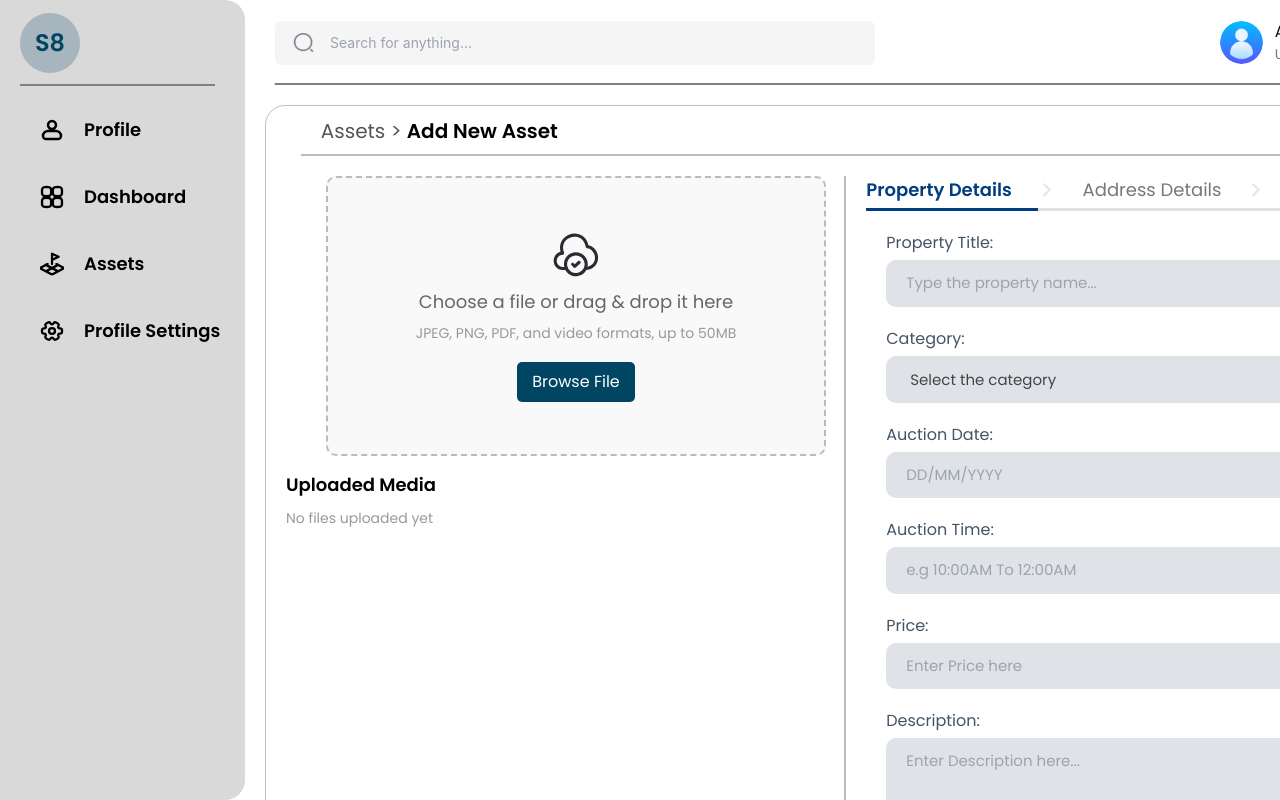
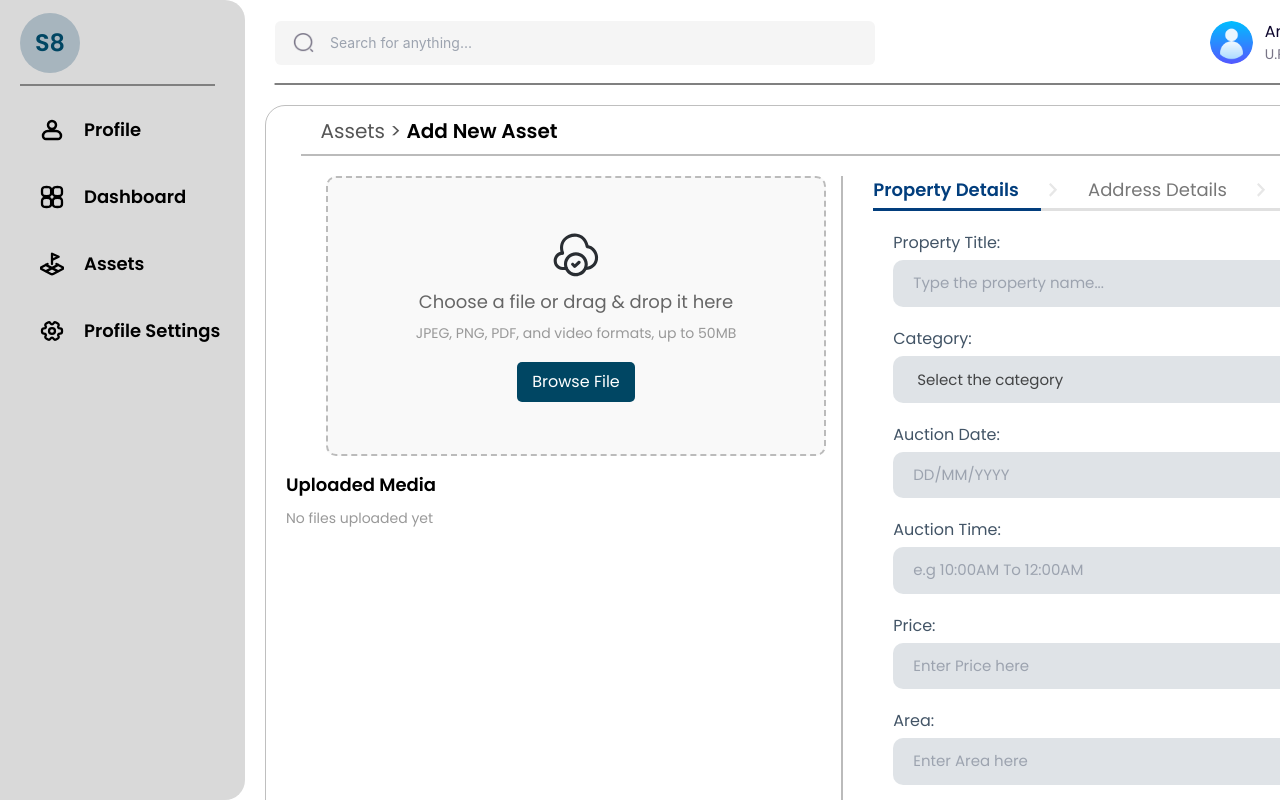
Before and after one commit to Tanishq-Raj/s8test, a React (Vite) app in the folder BankOfficer/: page /addNew in a window 1280 px wide. Shown: the top 800 px of the page. Built offline with nearby package versions, Linux system fonts and the light colour scheme.

Commit message:
Card ,Form chnages

```diff
--- a/BankOfficer/src/dashComponent/LatestAssetsCards/latest.jsx
+++ b/BankOfficer/src/dashComponent/LatestAssetsCards/latest.jsx
@@ -1,7 +1,17 @@
 import PropTypes from "prop-types"; // Import PropTypes for type validation
 import "./latest.scss";
+import { useMemo } from "react";
 
 function Latest({ asset }) {
+
+  const daysLeft = useMemo(() => {
+    const auctionDate = new Date(asset.auctionDate);
+    const today = new Date();
+    const timeDiff = auctionDate - today;
+    const daysDiff = Math.ceil(timeDiff / (1000 * 60 * 60 * 24));
+    return daysDiff;
+  }, [asset.auctionDate]);
+
   return (
     <div className="cardContainer">
       <div className="cardImageContainer">
@@ -12,7 +22,9 @@ function Latest({ asset }) {
           alt={asset.title}
         />
         <div className="cardTitle">Your latest asset</div>
-        <div className="cardDaysLeft">{`Auction starts on: ${asset.auctionDate}`}</div>
+        {/* <div className="cardDaysLeft">{`Auction starts on: ${asset.auctionDate}`}</div> */}
+        <div className="cardDaysLeft">{daysLeft > 0 ? `Days left: ${daysLeft}` : "Ongoing"}
+        </div>
       </div>
       <div className="cardDescription">
         {asset.title}
@@ -22,13 +34,13 @@ function Latest({ asset }) {
           <div>{asset.address}</div>
           <div className="detailDate">{asset.auctionDate}</div>
         </div>
-        <div tabIndex="0" role="button" className="detailButton">Edit / View</div>
+        <div tabIndex="0" role="button" className="detailButton">View</div>
       </div>
     </div>
   );
 }
 
-// Define PropTypes for the 'asset' prop
+// PropTypes for the 'asset' prop
 Latest.propTypes = {
   asset: PropTypes.shape({
     imageUrl: PropTypes.string.isRequired,
--- a/BankOfficer/src/dashComponent/LatestAssetsCards/latest.scss
+++ b/BankOfficer/src/dashComponent/LatestAssetsCards/latest.scss
@@ -103,9 +103,16 @@ margin-top: -5px;
   gap: 10px;
   color: rgba(0, 70, 99, 1);
   font-weight: 400;
-  padding: 3px 5px;
+  padding: 5px 7px;
   border: 1px solid rgba(0, 70, 99, 1);
   margin-right: 50px;
+  width: 80px;
+  text-align: center;
+
+  &:hover {
+    background-color: #00334a;
+    color: white;
+    cursor: pointer;}
 }
 
 @media (max-width: 991px) {
--- a/BankOfficer/src/dashComponent/nAsset Forms/AddressForm.jsx
+++ b/BankOfficer/src/dashComponent/nAsset Forms/AddressForm.jsx
@@ -6,11 +6,28 @@ const AddressDetailsForm = ({ nextStep, prevStep }) => {  return (
     <main className="addressFormContainer">
       <div className="formContent">
 
-        {/* City */}
+         {/* Asset Address */}
+        <section className="formGroup">
+          <label>Asset Address:</label>
+          <div className="inputWrapper">
+          <textarea  type="text" placeholder="Enter Asset Address" />
+          </div>
+        </section>
+
+         {/* Pincode  */}
+        <section className="formGroup">
+          <label>Pincode :</label>
+          <div className="inputWrapper">
+          <input type="text" placeholder="Enter Pincode " />
+          </div>
+            {/* <img src="/icons/dropdown.svg" className="inputIcon" alt="Dropdown" /> */}
+        </section>
+
+         {/* City */}
         <section className="formGroup">
           <label>City:</label>
           <div className="inputWrapper">
-          <input type="text" placeholder="Enter Country" />
+          <input type="text" placeholder="Enter City" />
           </div>
             {/* <img src="/icons/dropdown.svg" className="inputIcon" alt="Dropdown" /> */}
         </section>
@@ -19,33 +36,32 @@ const AddressDetailsForm = ({ nextStep, prevStep }) => {  return (
         <section className="formGroup">
           <label>State:</label>
           <div className="inputWrapper">
-          <input type="text" placeholder="Enter Country" />
+          <input type="text" placeholder="Enter State" />
           </div>
             {/* <img src="/icons/dropdown.svg" className="inputIcon" alt="Dropdown" /> */}
         </section>
 
-        {/* Country */}
+        {/* Asset Longitude , Latitude */}
+        <div className="form-row">
         <section className="formGroup">
-          <label>Country:</label>
-          <div className="inputWrapper">
-          <input type="text" placeholder="Enter Country" />
-          </div>
-            {/* <img src="/icons/dropdown.svg" className="inputIcon" alt="Dropdown" /> */}
+           <label>Longitude:</label>
+           <div className="inputWrapper">
+            <input type="text" placeholder="Enter Asset longitude" />
+           </div>
         </section>
-
-        {/* Asset Address */}
         <section className="formGroup">
-          <label>Asset Address:</label>
-          <div className="inputWrapper">
-          <textarea  type="text" placeholder="Enter Asset Address" />
-          </div>
+           <label>Latitude:</label>
+           <div className="inputWrapper">
+            <input type="text" placeholder="Enter Asset longitude" />
+           </div>
         </section>
+        </div>
 
         {/* Nearby Place */}
         <section className="formGroup">
           <label>Nearby Place:</label>
           <div className="inputWrapper">
-          <input type="text" placeholder="Enter Nearby Place" />
+          <textarea  type="text" placeholder="Enter Nearby Place" />
           </div>
         </section>
       </div>
--- a/BankOfficer/src/dashComponent/nAsset Forms/AuctionForm.jsx
+++ b/BankOfficer/src/dashComponent/nAsset Forms/AuctionForm.jsx
@@ -18,7 +18,16 @@ const AuctionDetailsForm = ({ prevStep, handleSubmit }) => {
         <section className="formGroup">
           <label>Amount Due:</label>
           <div className="inputWrapper">
-            <input type="text" placeholder="Enter the due amount" />
+            <input type="text" placeholder="Enter the Due amount" />
+            {/* <img src="/icons/money.svg" className="inputIcon" alt="Money Icon" /> */}
+          </div>
+        </section>
+
+        {/* Reserve Price */}
+        <section className="formGroup">
+          <label>Reserve Price:</label>
+          <div className="inputWrapper">
+            <input type="text" placeholder="Enter the Reserve Price" />
             {/* <img src="/icons/money.svg" className="inputIcon" alt="Money Icon" /> */}
           </div>
         </section>
@@ -40,6 +49,20 @@ const AuctionDetailsForm = ({ prevStep, handleSubmit }) => {
             {/* <img src="/icons/money.svg" className="inputIcon" alt="Money Icon" /> */}
           </div>
         </section>
+
+       {/* Auction Type */}
+       <section className="formGroup">
+          <label>Auction Type:</label>
+          <div className="inputWrapper">
+            <select aria-label="Type">
+              <option value="">Select the type</option>
+              <option value="Residential">E-auction</option>
+              <option value="Commercial">B</option>
+              <option value="Industrial">C</option>
+            </select>
+          </div>
+        </section>
+
 
         {/* Property Inspection Date */}
         <section className="formGroup">
@@ -74,6 +97,15 @@ const AuctionDetailsForm = ({ prevStep, handleSubmit }) => {
           <input type="text" placeholder="Enter the enquiry contact number" />
           </div>
         </section>
+
+
+      {/* Importent Note or Message */}
+      <section className="formGroup">
+        <label>Message:</label>
+         <div className="inputWrapper">
+         <textarea type="text" placeholder="Any important message for the auctioneer" />
+          </div>
+        </section>
       </div>
 
      {/* Action Buttons */}
--- a/BankOfficer/src/dashComponent/nAsset Forms/PropertyDetailForm.jsx
+++ b/BankOfficer/src/dashComponent/nAsset Forms/PropertyDetailForm.jsx
@@ -1,7 +1,16 @@
 import "./propertyDetailForm.scss";
 import PropTypes from "prop-types";
+import { useState } from "react";
 
 const PropertyDetailsForm = ({ nextStep }) => {
+  const [area, setArea] = useState("");
+
+  const handleAreaBlur = () => {
+    if (area && !area.includes("sq ft")) {
+      setArea(`${area} Sq ft`);
+    }
+  };
+
   return (
     <main className="propertyFormContainer">
       <div className="formContent">
@@ -52,6 +61,21 @@ const PropertyDetailsForm = ({ nextStep }) => {
           </div>
         </section>
 
+         {/* Area */}
+         <section className="formGroup">
+          <label>Area:</label>
+          <div className="inputWrapper">
+            <input
+              type="text"
+              placeholder="Enter Area here"
+              aria-label="Area"
+              value={area}
+              onChange={(e) => setArea(e.target.value)}
+              onBlur={handleAreaBlur}
+            />
+          </div>
+        </section>
+
         {/* Description */}
         <section className="formGroup">
           <label>Description:</label>
--- a/BankOfficer/src/dashComponent/nAsset Forms/addressForm.scss
+++ b/BankOfficer/src/dashComponent/nAsset Forms/addressForm.scss
@@ -20,6 +20,13 @@ $input-padding: 12px 20px;
   display: flex;
   flex-direction: column;
   gap: 20px;
+}
+
+.form-row {
+  display: flex;
+  flex-direction: row;
+  gap: 10px;
+  margin-bottom: 15px;
 }
 
 .formGroup {
--- a/BankOfficer/src/dashComponent/nAsset Forms/auctionForm.scss
+++ b/BankOfficer/src/dashComponent/nAsset Forms/auctionForm.scss
@@ -38,7 +38,7 @@ $input-padding: 12px 20px;
     display: flex;
     align-items: center;
 
-    input {
+    input,select {
       width: 100%;
       border: none;
       border-radius: $border-radius;
--- a/BankOfficer/src/dashComponent/nAsset Forms/breadcrumb.scss
+++ b/BankOfficer/src/dashComponent/nAsset Forms/breadcrumb.scss
@@ -30,19 +30,19 @@
       width: 14px;
       height: 14px;
       opacity: 0.6;
-      transition: opacity 0.3s ease-in-out, filter 0.3s ease-in-out;
+      // transition: opacity 0.3s ease-in-out, stroke 0.3s ease-in-out;
+      background-color: transparent;
 
       &.active {
-        opacity: 1;
-        filter: brightness(0) saturate(100%) invert(16%) sepia(99%) saturate(2196%)
-          hue-rotate(202deg) brightness(97%) contrast(94%);
-        // This filter changes the arrow color to match active text color (#023e7d)
+        // opacity: 1;
+        stroke: #0056b3; // Change stroke color to match active text color
+      stroke-width: 4px;
       }
     }
   }
 
   .progressLine {
-    width: 96%;
+    width: 100%;
     max-width: 600px;
     height: 3px;
     background-color: #e0e0e0;
@@ -53,6 +53,7 @@
       height: 3px;
       background-color: #023e7d;
       transition: width 0.3s ease-in-out;
+
 
       &.step-1 {
         width: 32%;
--- a/BankOfficer/src/dashComponent/upload/imageUpload.scss
+++ b/BankOfficer/src/dashComponent/upload/imageUpload.scss
@@ -5,10 +5,10 @@
   display: flex;
   flex-direction: column;
   gap: 15px;
-  border-right: 2.5px solid #bbb; /* Add right border */
-  min-height: 100px; /* Set a minimum height */
-  height: 900px; /* Keep it flexible and adjustable */
-  padding-right: 20px; /* Add spacing for better visibility */
+  // border-right: 2.5px solid #bbb; /* Add right border */
+  // min-height: 100px; /* Set a minimum height */
+  // height: 900px; /* Keep it flexible and adjustable */
+  // padding-right: 20px; /* Add spacing for better visibility */
 }
 
 .upload-box {
--- a/BankOfficer/src/officerPages/add new asset/addAsset.scss
+++ b/BankOfficer/src/officerPages/add new asset/addAsset.scss
@@ -74,27 +74,11 @@
         flex: 1;
         min-width: 50%; // Ensure equal width
 
-        // .breadcrumb {
-        //   display: flex;
-        //   justify-content: space-between;
-        //   margin-bottom: 20px;
-        //   padding-bottom: 10px;
-        //   border-bottom: 2px solid #e0e0e0;
-
-        //   span {
-        //     font-weight: 500;
-        //     color: #999;
-        //     cursor: pointer;
-
-        //     &.active {
-        //       color: #0466c8;
-        //       font-weight: 700;
-        //       border-bottom: 2px solid #0466c8;
-        //       padding-bottom: 5px;
-        //     }
-        //   }
-        // }
-
+        border-left: 2.5px solid #bbb; /* Add right border */
+        min-height: 900px; /* Set a minimum height */
+        height: auto; /* Keep it flexible and adjustable */
+        padding-left: 30px; /* Add spacing for better visibility */
+        margin-left: -20px;
         .formContent {
           .formSection {
             display: flex;
--- a/BankOfficer/src/officerPages/profilePage/ProfilePage.jsx
+++ b/BankOfficer/src/officerPages/profilePage/ProfilePage.jsx
@@ -8,7 +8,7 @@ import Header from "../../dashComponent/nav/header/Header";
 import CardsContainer from "../../dashComponent/Cards/Cards";
 
 // Dummy data for assets
-import properties from "../../dummyData"; // Adjust the path accordingly
+import properties from "../../dummyData";
 import AddNewAsset from "../../dashComponent/Add Asset/AddNewAsset";
 
 const Profilepage = () => {
```
Also changed, not shown: BankOfficer/src/dashComponent/nAsset Forms/propertyDetailForm.scss (+0 -52 lines).
